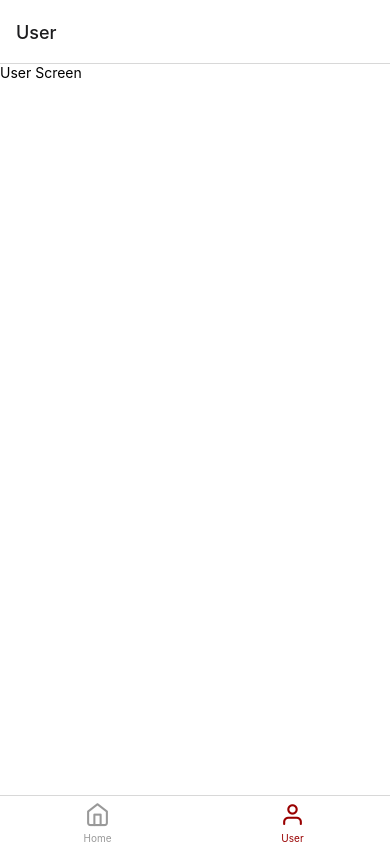
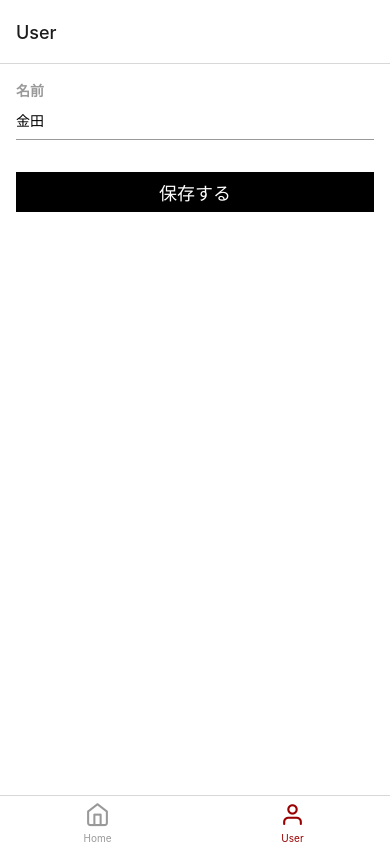
Before and after one commit to ktjn1129/react-native-review-app, a React Native app: screen /User in a window 390 px wide. Built offline with nearby package versions, Linux system fonts and the light colour scheme.

Commit message:
add user update function

```diff
--- a/mock/data.ts
+++ b/mock/data.ts
@@ -44,6 +44,6 @@ export const shops = [
 export const user = [
   {
     id: 10000,
-    name: "金田一",
+    name: "金田",
   },
 ];
--- /dev/null
+++ b/src/components/Button.tsx
@@ -0,0 +1,34 @@
+import React from "react";
+import {
+  StyleSheet,
+  TouchableOpacity,
+  Text,
+  GestureResponderEvent,
+} from "react-native";
+
+type Props = {
+  onPress: (event: GestureResponderEvent) => void;
+  text: string;
+};
+
+export const Button: React.FC<Props> = ({ onPress, text }: Props) => {
+  return (
+    <TouchableOpacity style={styles.container} onPress={onPress}>
+      <Text style={styles.text}>{text}</Text>
+    </TouchableOpacity>
+  );
+};
+
+const styles = StyleSheet.create({
+  container: {
+    backgroundColor: "#000",
+    height: 40,
+    margin: 16,
+    justifyContent: "center",
+    alignItems: "center",
+  },
+  text: {
+    fontSize: 18,
+    color: "#fff",
+  },
+});
--- /dev/null
+++ b/src/components/Form.tsx
@@ -0,0 +1,40 @@
+import React from "react";
+import { View, StyleSheet, TextInput, Text } from "react-native";
+
+type Props = {
+  onChangeText: (text: string) => void;
+  value: string;
+  label: string;
+};
+
+export const Form: React.FC<Props> = ({
+  value,
+  onChangeText,
+  label,
+}: Props) => {
+  return (
+    <View style={styles.container}>
+      <Text style={styles.label}>{label}</Text>
+      <TextInput
+        style={styles.input}
+        onChangeText={(text) => onChangeText(text)}
+        value={value}
+      />
+    </View>
+  );
+};
+
+const styles = StyleSheet.create({
+  container: {
+    padding: 16,
+  },
+  input: {
+    height: 40,
+    borderColor: "#999",
+    borderBottomWidth: 1,
+  },
+  label: {
+    fontWeight: "bold",
+    color: "#999",
+  },
+});
--- /dev/null
+++ b/src/components/Loading.tsx
@@ -0,0 +1,27 @@
+import React from "react";
+import { StyleSheet, View, ActivityIndicator } from "react-native";
+
+type Props = {
+  visible: boolean;
+};
+
+export const Loading = ({ visible = false }: Props) => {
+  return visible ? (
+    <View style={styles.container}>
+      <ActivityIndicator size="large" />
+    </View>
+  ) : null;
+};
+
+const styles = StyleSheet.create({
+  container: {
+    width: "100%",
+    height: "100%",
+    position: "absolute",
+    top: 0,
+    left: 0,
+    backgroundColor: "rgba(255, 255, 255, 0.5)",
+    alignItems: "center",
+    justifyContent: "center",
+  },
+});
--- a/src/screens/AuthScreen.tsx
+++ b/src/screens/AuthScreen.tsx
@@ -1,18 +1,12 @@
-import { useEffect, useContext } from "react";
-import React from "react";
+import React, { useContext, useEffect } from "react";
 import {
+  ActivityIndicator,
+  SafeAreaView,
   StyleSheet,
-  SafeAreaView,
-  ActivityIndicator,
   Text,
 } from "react-native";
 import { user } from "../../mock/data";
 import { UserContext } from "../contexts/UserContext";
-
-const signIn = () => {
-  // ログイン処理
-  return user;
-};
 
 export const AuthScreen: React.FC = () => {
   const { setUser } = useContext(UserContext);
@@ -46,3 +40,8 @@ const styles = StyleSheet.create({
     color: "#888",
   },
 });
+
+// ログイン処理（後にAPI呼び出しに置換）
+const signIn = () => {
+  return user[0];
+};
--- a/src/screens/ShopScreen.tsx
+++ b/src/screens/ShopScreen.tsx
@@ -11,7 +11,7 @@ type Props = {
   route: RouteProp<RootStackParamList, "Shop">;
 };
 
-export const ShopScreen: React.FC = ({ navigation, route }) => {
+export const ShopScreen: React.FC = ({ navigation, route }: Props) => {
   const { shop } = route.params;
 
   useEffect(() => {
--- a/src/screens/UserScreen.tsx
+++ b/src/screens/UserScreen.tsx
@@ -1,17 +1,42 @@
 import { RouteProp } from "@react-navigation/native";
 import { StackNavigationProp } from "@react-navigation/stack";
-import { SafeAreaView, StyleSheet, Text } from "react-native";
+import { useContext, useState } from "react";
+import { SafeAreaView, StyleSheet } from "react-native";
+import { user } from "../../mock/data";
+import { Button } from "../components/Button";
+import { Form } from "../components/Form";
+import { UserContext } from "../contexts/UserContext";
 import { RootStackParamList } from "../types/navigation";
+import { Loading } from "../components/Loading";
 
 type Props = {
   navigation: StackNavigationProp<RootStackParamList, "User">;
   route: RouteProp<RootStackParamList, "User">;
 };
 
-export const UserScreen: React.FC = ({ navigation, route }) => {
+export const UserScreen: React.FC = ({ navigation, route }: Props) => {
+  const { user, setUser } = useContext(UserContext);
+  const [name, setName] = useState<string>(user.name);
+  const [loading, setLoading] = useState<boolean>(false);
+
+  const onSubmit = async () => {
+    setLoading(true);
+    const updatedUser = await updateUser(user.id, name);
+    setUser(updatedUser);
+    setLoading(false);
+  };
+
   return (
     <SafeAreaView style={styles.container}>
-      <Text>User Screen</Text>
+      <Form
+        value={name}
+        onChangeText={(text) => {
+          setName(text);
+        }}
+        label="名前"
+      />
+      <Button onPress={onSubmit} text="保存する" />
+      <Loading visible={loading} />
     </SafeAreaView>
   );
 };
@@ -23,3 +48,13 @@ const styles = StyleSheet.create({
     justifyContent: "flex-start",
   },
 });
+
+// ユーザー更新処理（後にAPI呼び出しに置換）
+const updateUser = (userId, newName) => {
+  const targetUser = user.find((u) => u.id === userId);
+
+  if (targetUser) {
+    targetUser.name = newName;
+  }
+  return targetUser;
+};
```
